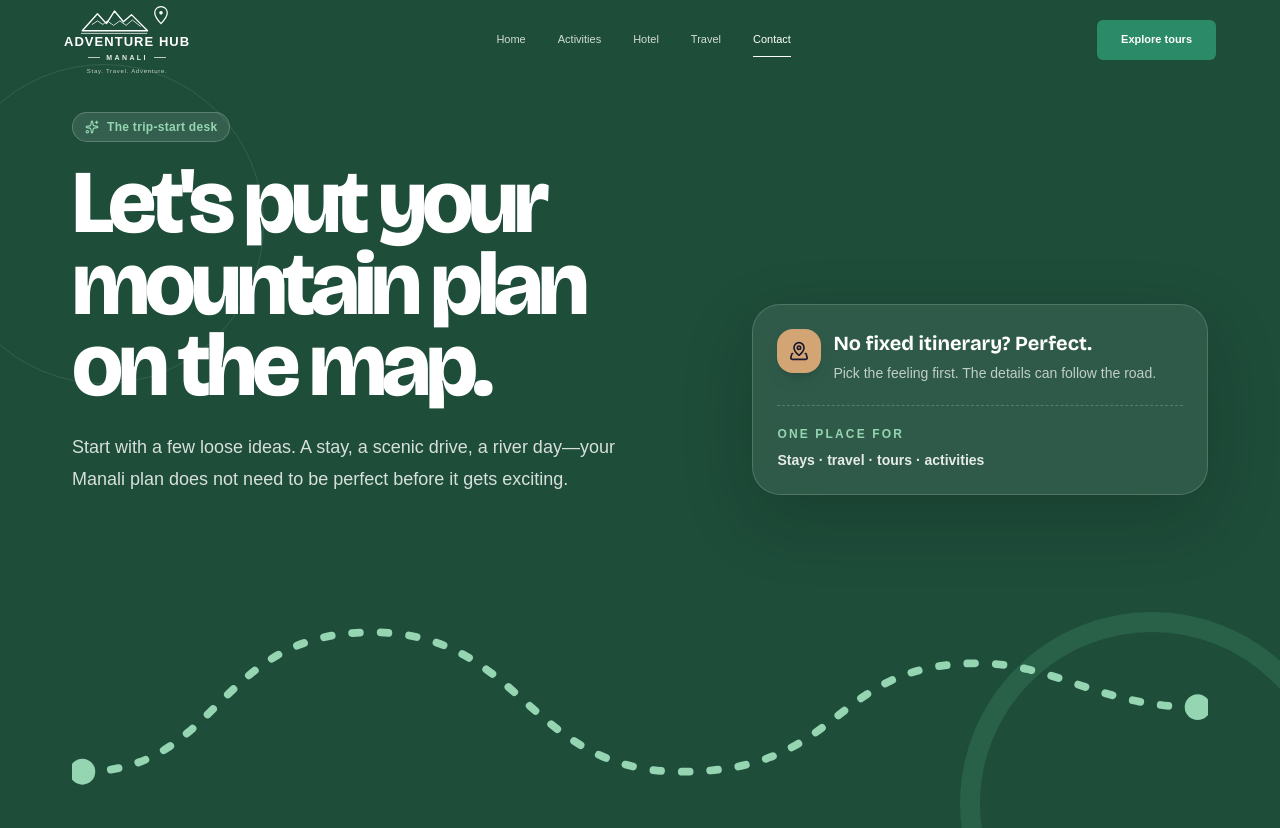
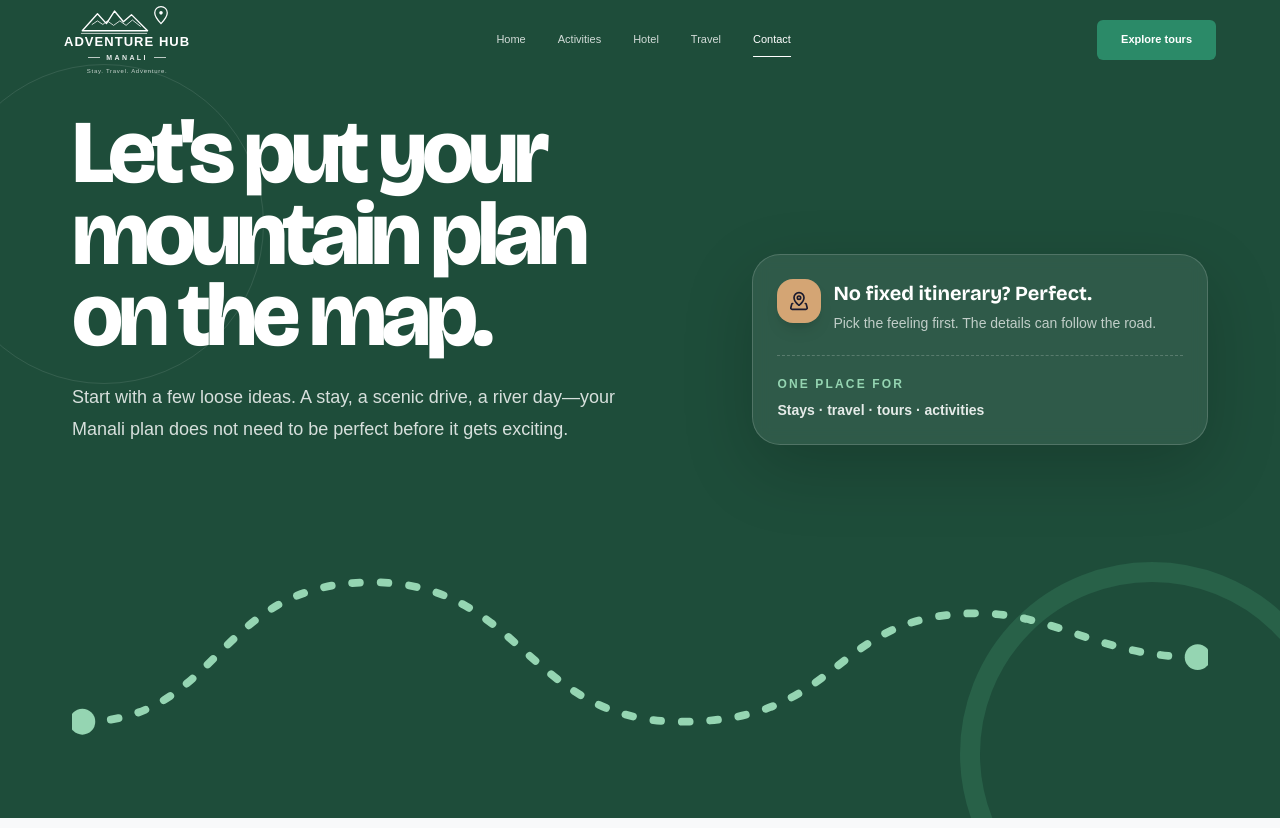
Before and after one commit to ArushKhasru/Adventure_Hub_Manali, a Next.js app: page /contact in a window 1280 px wide. Shown: the top 828 px of the page. Built offline with nearby package versions, Linux system fonts and the light colour scheme; a web font is replaced by a local one.

Commit message:
Remove contact hero badge

```diff
--- a/components/ContactPageContent.tsx
+++ b/components/ContactPageContent.tsx
@@ -10,7 +10,6 @@ import {
   MapPinned,
   MessageCircle,
   Phone,
-  Sparkles,
 } from "lucide-react";
 
 const tripStyles = [
@@ -153,13 +152,9 @@ export default function ContactPageContent() {
 
         <div className="relative mx-auto grid w-full max-w-[76rem] gap-10 px-[clamp(1.25rem,4vw,2.5rem)] pb-14 pt-16 sm:pb-20 sm:pt-24 lg:grid-cols-[1.15fr_0.85fr] lg:items-end lg:gap-16 lg:pb-24 lg:pt-28">
           <div>
-            <p className="inline-flex items-center gap-2 rounded-full border border-white/20 bg-white/10 px-3 py-1.5 text-xs font-bold tracking-wide text-[var(--color-mint)]">
-              <Sparkles aria-hidden="true" className="size-3.5" />
-              The trip-start desk
-            </p>
             <h1
               id="contact-title"
-              className="mt-5 max-w-[10ch] font-display text-[clamp(3.2rem,7vw,5.8rem)] font-extrabold leading-[0.91] tracking-[-0.055em]"
+              className="max-w-[10ch] font-display text-[clamp(3.2rem,7vw,5.8rem)] font-extrabold leading-[0.91] tracking-[-0.055em]"
             >
               Let&apos;s put your mountain plan on the map.
             </h1>
```
